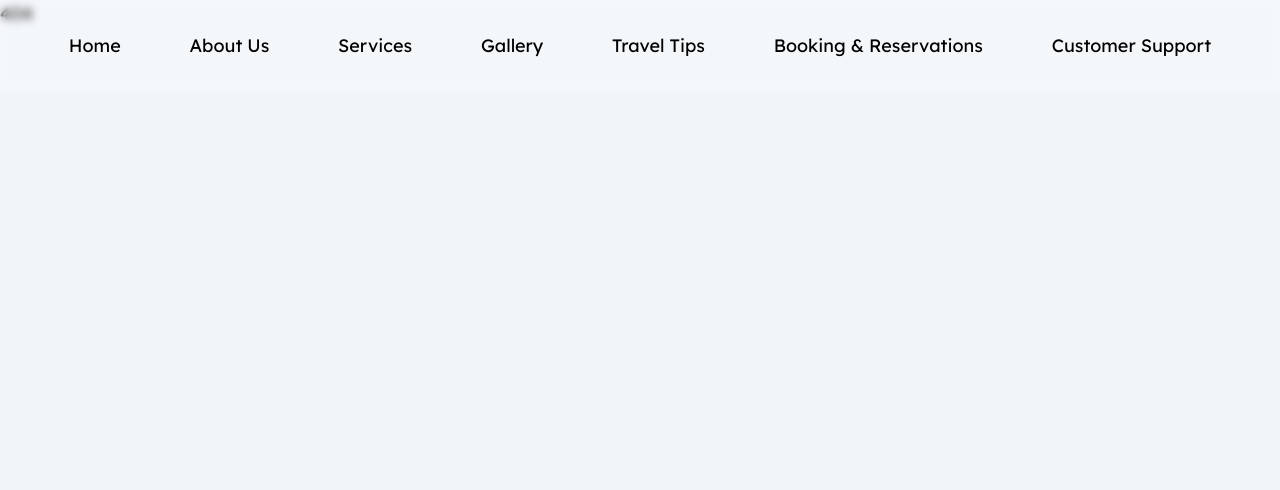
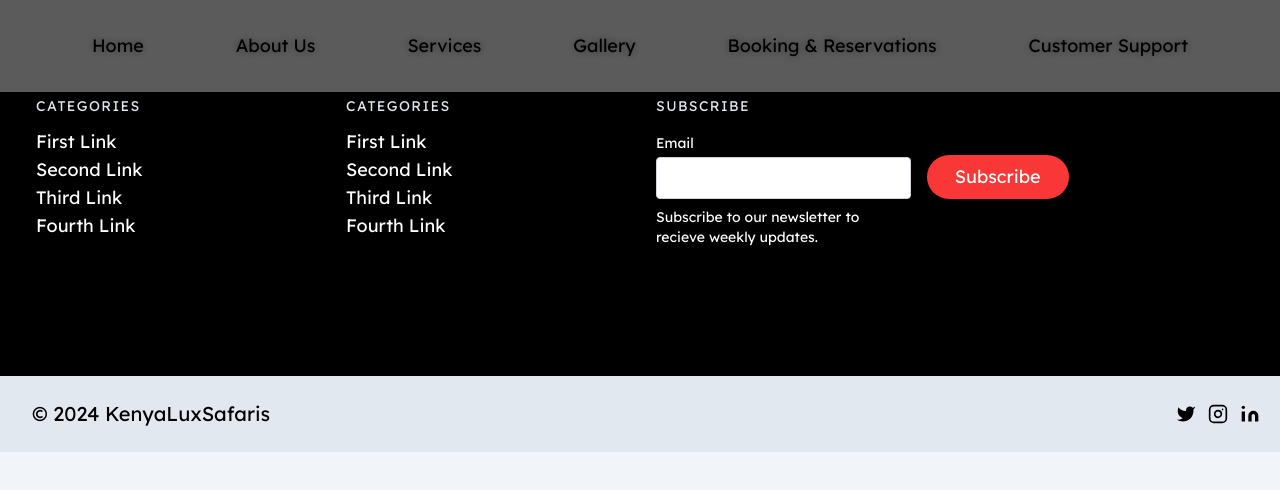
Before and after one commit to muirurii/tour, a Next.js app: page /components/header in a window 1280 px wide. Before the commit this address had no page. Shown: the top 490 px of the page. Built offline with nearby package versions, Linux system fonts and the light colour scheme.

Commit message:
added footer section

```diff
--- a/app/Types/index.ts
+++ b/app/Types/index.ts
@@ -11,5 +11,5 @@ export interface Package{
     title: string,
     description:  string,
     link: string,
-    image: string,
+    images: string[],
 }
--- /dev/null
+++ b/app/components/Footer/index.tsx
@@ -0,0 +1,91 @@
+import React from 'react'
+
+const Footer = () => {
+    return (
+        <footer className="text-white body-font bg-black">
+            <div className="container px-5 py-24 mx-auto">
+                <div className="flex flex-wrap md:text-left text-center order-first">
+                    <div className="lg:w-1/4 md:w-1/2 w-full px-4">
+                        <h2 className="title-font font-medium text-slate-200 tracking-widest text-sm mb-3">CATEGORIES</h2>
+                        <nav className="list-none mb-10">
+                            <li>
+                                <a className="text-white hover:text-slate-100">First Link</a>
+                            </li>
+                            <li>
+                                <a className="text-white hover:text-slate-100">Second Link</a>
+                            </li>
+                            <li>
+                                <a className="text-white hover:text-slate-100">Third Link</a>
+                            </li>
+                            <li>
+                                <a className="text-white hover:text-slate-100">Fourth Link</a>
+                            </li>
+                        </nav>
+                    </div>
+                    <div className="lg:w-1/4 md:w-1/2 w-full px-4">
+                        <h2 className="title-font font-medium text-slate-200 tracking-widest text-sm mb-3">CATEGORIES</h2>
+                        <nav className="list-none mb-10">
+                            <li>
+                                <a className="text-white hover:text-slate-100">First Link</a>
+                            </li>
+                            <li>
+                                <a className="text-white hover:text-slate-100">Second Link</a>
+                            </li>
+                            <li>
+                                <a className="text-white hover:text-slate-100">Third Link</a>
+                            </li>
+                            <li>
+                                <a className="text-white hover:text-slate-100">Fourth Link</a>
+                            </li>
+                        </nav>
+                    </div>
+                    <div className="lg:w-1/2 w-full px-4">
+                        <h2 className="title-font font-medium text-slate-200 tracking-widest text-sm mb-3">SUBSCRIBE</h2>
+                        <div className="flex xl:flex-nowrap md:flex-nowrap lg:flex-wrap flex-wrap justify-center items-end md:justify-start">
+                            <div className="relative w-40 sm:w-auto xl:mr-4 lg:mr-0 sm:mr-4 mr-2">
+                                <label htmlFor="footer-field" className="leading-7 text-sm">Email</label>
+                                <input type="text" id="footer-field" name="footer-field"
+                                    className="w-full  bg-opacity-50 rounded border border-gray-300 focus:bg-transparent focus:ring-2
+                   focus:ring-indigo-200  text-base outline-none py-1 px-3 leading-8 transition-colors duration-200 ease-in-out" />
+                            </div>
+                            <button className="lg:mt-2 xl:mt-0 flex-shrink-0 inline-flex text-white bg-redishMain border-0
+                            py-2 px-7 rounded-full focus:outline-none hover:bg-redishFade">Subscribe</button>
+                        </div>
+                        <p className="text-sm mt-2 md:text-left text-center">Subscribe to our newsletter to  <br /> recieve weekly updates.
+                        </p>
+                    </div>
+                </div>
+            </div>
+            <div className="bg-slate-200 text-black">
+                <div className="container px-5 py-6 mx-auto flex items-center sm:flex-row flex-col">
+                    <a className="flex title-font font-medium items-center md:justify-start justify-cente">
+                        <span className="ml-3 text-xl">© 2024 KenyaLuxSafaris</span>
+                    </a>
+                    <span className="inline-flex sm:ml-auto sm:mt-0 mt-4 justify-center sm:justify-start">
+                        <a className="ml-3">
+                            <svg fill="currentColor" stroke-linecap="round" stroke-linejoin="round" stroke-width="2" className="w-5 h-5" viewBox="0 0 24 24">
+                                <path d="M23 3a10.9 10.9 0 01-3.14 1.53 4.48 4.48 0 00-7.86 3v1A10.66 10.66 0 013 4s-4 9 5 13a11.64 11.64 0 01-7 2c9 5 20 0 20-11.5a4.5 4.5 0 00-.08-.83A7.72 7.72 0 0023 3z"></path>
+                            </svg>
+                        </a>
+                        <a className="ml-3">
+                            <svg fill="none" stroke="currentColor" stroke-linecap="round" stroke-linejoin="round" stroke-width="2" className="w-5 h-5" viewBox="0 0 24 24">
+                                <rect width="20" height="20" x="2" y="2" rx="5" ry="5"></rect>
+                                <path d="M16 11.37A4 4 0 1112.63 8 4 4 0 0116 11.37zm1.5-4.87h.01"></path>
+                            </svg>
+                        </a>
+                        <a className="ml-3">
+                            <svg fill="currentColor" stroke="currentColor" stroke-linecap="round" stroke-linejoin="round" stroke-width="0" className="w-5 h-5" viewBox="0 0 24 24">
+                                <path stroke="none" d="M16 8a6 6 0 016 6v7h-4v-7a2 2 0 00-2-2 2 2 0 00-2 2v7h-4v-7a6 6 0 016-6zM2 9h4v12H2z"></path>
+                                <circle cx="4" cy="4" r="2" stroke="none"></circle>
+                            </svg>
+                        </a>
+                    </span>
+                </div>
+            </div>
+        </footer>
+
+
+    )
+}
+
+export default Footer
--- a/app/header/MenuCards.tsx
+++ b/app/components/header/MenuCards.tsx
@@ -1,7 +1,7 @@
 import Link from 'next/link'
 import { MouseEventHandler, useEffect, useState } from 'react'
 import { FiExternalLink } from 'react-icons/fi';
-import { SubMenu } from '../Types';
+import { SubMenu } from '../../Types';
 
 
 
@@ -27,14 +27,14 @@ const MenuCards = ({ subtitles }: SubMenu) => {
          rounded-sm
         after:left-[${mousePosition.x}px] after:top-[${mousePosition.y}px]
         `}>
-          <div style={{ left: mousePosition.x, top: mousePosition.y }} className="absolute w-80 h-80 bg-redishMain z-10 rounded-full transition-all duration-100"></div>
+          <div style={{ left: mousePosition.x, top: mousePosition.y }} className="absolute w-96 h-80 bg-redishMain z-10 rounded-full transition-all duration-100"></div>
           {subtitles.map(({ title, link, img }) => (
-            <Link key={title} href="#safari-packages" className='bg-[#e4e4e4]  w-full h-[200px] z-10 rounded-md overflow-hidden
+            <Link key={title} href="#safari-packages" className='bg-[#e4e4e4]  w-full h-[250px] z-10 rounded-md overflow-hidden
             relative after:absolute after:top-0 after:left-0 after:right-0 after:bottom-0 border after:bg-inherit after:z-10 border-slate-50
             '>
               <section className="relative z-20">
                 <p className="text-center py-2 border-b border-slate-50">{title}</p>
-                <div className="absolute top-2 right-2"><FiExternalLink className='h-ful' /></div>
+                <div className="absolute top-2 right-2"><FiExternalLink /></div>
               </section>
             </Link>
           ))}
--- a/app/header/page.tsx
+++ b/app/components/header/page.tsx
@@ -3,7 +3,7 @@
 import Link from "next/link";
 import { MouseEventHandler, useState } from "react";
 import MenuCards from "./MenuCards";
-import { SubMenu } from "../Types";
+import { SubMenu } from "../../Types";
 
 const Header = () => {
 
@@ -37,10 +37,47 @@ const Header = () => {
     ]
   }
 
+  const supportSubItems: SubMenu = {
+    subtitles: [{
+      title: "Travel Tips",
+      link: "Travel Tips",
+      img: "",
+    },
+    {
+      title: "Contact us",
+      link: "destinations",
+      img: "",
+    },
+    {
+      title: "Help",
+      link: "Accomodations",
+      img: "",
+    },
+    {
+      title: "FAQ's",
+      link: "Activities",
+      img: "",
+    }
+    ]
+  }
+  const bookingSubItems: SubMenu = {
+    subtitles: [{
+      title: "Hotels",
+      link: "Travel Tips",
+      img: "",
+    },
+    {
+      title: "Events",
+      link: "destinations",
+      img: "",
+    }
+    ]
+  }
+
   return (
     <header>
       <nav>
-        <ul className="fixed top-0 left-0 z-10 w-screen flex justify-evenly items-center bg-grayFaded backdrop-blur-sm text-black">
+        <ul className="fixed top-0 left-0 z-10 w-screen flex justify-evenly items-center bg-grayFaded backdrop-blur-sm">
           <li>
             <Link href="#home" className="py-8 inline-block hover:text-redishMain">Home</Link>
           </li>
@@ -56,20 +93,18 @@ const Header = () => {
           <li>
             <Link href="#gallery" className="py-8 inline-block hover:text-redishMain">Gallery</Link>
           </li>
-          <li>
-            <Link href="#travel-tips" className="py-8 inline-block hover:text-redishMain">Travel Tips</Link>
-          </li>
           <li className="service-menu cursor-pointer py-8 hover:text-redishMain">
             {/* <Link href="#booking" className="py-8 inline-block hover:text-redishMain">Booking & Reservations</Link> */}
             Booking & Reservations
-            {<MenuCards subtitles={servicesSubItems.subtitles} />}
+            {<MenuCards subtitles={bookingSubItems.subtitles} />}
           </li>
-          <li>
-            <Link href="#customer-support" className="py-8 inline-block hover:text-redishMain">Customer Support</Link>
+          <li className="service-menu cursor-pointer py-8 hover:text-redishMain">
+            Customer Support
+            {<MenuCards subtitles={supportSubItems.subtitles} />}
           </li>
-        </ul>
-      </nav>
-    </header>
+        </ul >
+      </nav >
+    </header >
   );
 };
 
--- a/app/globals.css
+++ b/app/globals.css
@@ -32,6 +32,19 @@ body {
 
 }
 
+.clip {
+  /* height: 0; */
+  /* opacity: 0; */
+  transform: scale(0);
+}
+
+.top-bottom {
+  transform-origin: top right;
+}
+
+.left-right {
+  transform-origin: bottom right;
+}
 
 /* .service-menu:hover {
   color: red;
--- a/app/home/Featured.tsx
+++ b/app/home/Featured.tsx
@@ -11,55 +11,82 @@ const safariPackages: Package[] = [
         title: 'Maasai Mara Majesty',
         description: 'Encounter the Big Five in Maasai Mara, enjoy sunset game drives, and stay in luxurious tented camps.',
         link: '#maasai-mara-majesty-details',
-        image: 'https://images.pexels.com/photos/2648125/pexels-photo-2648125.jpeg?auto=compress&cs=tinysrgb&w=600',
+        images: [
+            "https://images.pexels.com/photos/12004888/pexels-photo-12004888.jpeg?auto=compress&cs=tinysrgb&w=600",
+            "https://images.pexels.com/photos/10822356/pexels-photo-10822356.jpeg?auto=compress&cs=tinysrgb&w=600"
+        ]
     },
     {
         title: 'Amboseli Adventure',
         description: 'Witness elephants against the backdrop of Mount Kilimanjaro in Amboseli National Park.',
         link: '#amboseli-adventure-details',
-        image: 'path/to/amboseli-image.jpg',
+        images: [
+            "https://images.pexels.com/photos/13033120/pexels-photo-13033120.jpeg?auto=compress&cs=tinysrgb&w=600",
+            "https://images.pexels.com/photos/12844386/pexels-photo-12844386.jpeg?auto=compress&cs=tinysrgb&w=600"
+        ]
     },
     {
         title: 'Serengeti Spectacular',
         description: 'Explore the vast plains of Serengeti National Park and witness the Great Migration.',
         link: '#serengeti-spectacular-details',
-        image: 'path/to/serengeti-image.jpg',
+        images: [
+            "https://images.pexels.com/photos/6056778/pexels-photo-6056778.jpeg?auto=compress&cs=tinysrgb&w=600",
+            "https://images.pexels.com/photos/6427367/pexels-photo-6427367.jpeg?auto=compress&cs=tinysrgb&w=600"
+        ]
     },
     {
         title: 'Luxe Lake Nakuru',
         description: 'Discover the flamingos of Lake Nakuru and experience luxury at lakeside lodges.',
         link: '#luxe-lake-nakuru-details',
-        image: 'path/to/lake-nakuru-image.jpg',
+        images: [
+            "https://images.pexels.com/photos/18104411/pexels-photo-18104411/free-photo-of-flock-of-flamingos-on-sea-coast.jpeg?auto=compress&cs=tinysrgb&w=600",
+            "https://images.pexels.com/photos/17814165/pexels-photo-17814165/free-photo-of-flamingos-near-stream.jpeg?auto=compress&cs=tinysrgb&w=600"
+        ]
     },
     {
         title: 'Tsavo Tranquility',
         description: 'Experience the rugged beauty of Tsavo National Park and unwind in luxury accommodations.',
         link: '#tsavo-tranquility-details',
-        image: 'path/to/tsavo-image.jpg',
+        images: [
+            "https://images.pexels.com/photos/9807764/pexels-photo-9807764.jpeg?auto=compress&cs=tinysrgb&w=600",
+            "https://images.pexels.com/photos/3992516/pexels-photo-3992516.jpeg?auto=compress&cs=tinysrgb&w=600"
+        ]
     },
     {
         title: 'Luxury Laikipia Safari',
         description: 'Explore the pristine wilderness of Laikipia and encounter diverse wildlife in luxury lodges.',
         link: '#luxury-laikipia-safari-details',
-        image: 'path/to/laikipia-image.jpg',
+        images: [
+            "https://images.pexels.com/photos/4404524/pexels-photo-4404524.jpeg?auto=compress&cs=tinysrgb&w=600",
+            "https://images.pexels.com/photos/39504/giraffe-animal-funny-facial-expression-39504.jpeg?auto=compress&cs=tinysrgb&w=1024"
+        ]
     },
     {
         title: 'Luxury Coastal Retreat',
         description: 'Combine safari adventures with a luxurious beach getaway along Kenya\'s stunning coastline.',
         link: '#luxury-coastal-retreat-details',
-        image: 'path/to/coastal-retreat-image.jpg',
+        images: [
+            "https://images.pexels.com/photos/457882/pexels-photo-457882.jpeg?auto=compress&cs=tinysrgb&w=600",
+            "https://images.pexels.com/photos/237272/pexels-photo-237272.jpeg?auto=compress&cs=tinysrgb&w=600"
+        ]
     },
     {
         title: 'Exclusive Mara Conservancies',
         description: 'Discover the exclusive conservancies bordering Maasai Mara and enjoy unrivaled wildlife experiences.',
         link: '#exclusive-mara-conservancies-details',
-        image: 'https://images.pexels.com/photos/773000/pexels-photo-773000.jpeg?auto=compress&cs=tinysrgb&w=600',
+        images: [
+            "https://images.pexels.com/photos/17766016/pexels-photo-17766016/free-photo-of-elderly-man-sitting-on-an-elephant.jpeg?auto=compress&cs=tinysrgb&w=600",
+            "https://images.pexels.com/photos/12004884/pexels-photo-12004884.jpeg?auto=compress&cs=tinysrgb&w=600"
+        ]
     },
     {
         title: 'Wildlife Photography Expedition',
         description: 'Join a specialized photography safari to capture stunning wildlife moments in Kenya\'s natural habitats.',
         link: '#wildlife-photography-expedition-details',
-        image: 'https://images.pexels.com/photos/2804411/pexels-photo-2804411.jpeg?auto=compress&cs=tinysrgb&w=600',
+        images: [
+            "https://images.pexels.com/photos/17749482/pexels-photo-17749482/free-photo-of-young-men-in-colorful-shuka-throws-standing-on-a-cow-pasture.jpeg?auto=compress&cs=tinysrgb&w=600",
+            "https://images.pexels.com/photos/9185432/pexels-photo-9185432.jpeg?auto=compress&cs=tinysrgb&w=600"
+        ]
     },
 ];
 
@@ -86,11 +113,11 @@ const FeaturedPackages: React.FC = () => {
         }
     };
     return (
-        <section className="featured-packages-section pb-16 relative">
+        <section className="featured-packages-section pb-16 relative bg-slate-100">
             <Heading heading="Luxury Safari Packages" subHeading="Featured" />
-            <Carousel responsive={responsive} autoPlay={true} infinite={true} rewind={true} showDots={true} focusOnSelect={true} renderDotsOutside={true} >
+            <Carousel transitionDuration={4000} responsive={responsive} autoPlay={true} infinite={true} rewind={true} showDots={true} focusOnSelect={true} renderDotsOutside={true} >
                 {safariPackages.map((packageObj) => <FeaturedCard packageObj={packageObj} key={packageObj.description} />)}
-            </Carousel>;
+            </Carousel>
         </section >
     );
 };
--- a/app/home/FeaturedCard.tsx
+++ b/app/home/FeaturedCard.tsx
@@ -1,23 +1,32 @@
-import React from 'react'
+/* eslint-disable @next/next/no-img-element */
+import React, { useState } from 'react'
 import { Package } from '../Types';
 import { BsLink, BsStarFill } from 'react-icons/bs';
 
 
 
-const FeaturedCard = ({ packageObj: { title, description, image, link } }: { packageObj: Package }) => {
+const FeaturedCard = ({ packageObj: { title, description, images, link } }: { packageObj: Package }) => {
+
+    // const [activeImage, setActiveImage] = useState<number>(0);
+    // setTimeout(() => activeImage === 0 ? setActiveImage(1) : setActiveImage(0), 3000);
+
     return (
         <section className="p-4 relative h-full">
             <h1 className="pb-4 text-redishain">{title}</h1>
             <div className="absolute top-5 right-5">
                 <BsStarFill className="fill-redishMain" />
             </div>
-            <div className="h-96 w-full rounded-sm absolut-[50px]"
-                // style={{ backgroundImage: `url(${image})` }}>
-                style={{ backgroundImage: `url(https://images.pexels.com/photos/2862070/pexels-photo-2862070.jpeg?auto=compress&cs=tinysrgb&w=1024)` }}>
+            <div className="h-96 w-full rounded-xl relative overflow-hidden
+            after:absolute after:top-0 after:left-0 after:right-0 after:bottom-0 after:bg-gradient-to-b after:from-transparent after:to-redishFaded"
+            >
+                {/* <img className={`${activeImage === 1 ? "opacity-0" : "opacity-100"} object-cover
+                 absolute top-0 left-0 transition-all duration-600 h-full w-full`} src={images[0]} alt={title} /> */}
+                <img className={` object-cover
+                 absolute top-0 left-0 transition-all duration-600 h-full w-full`} src={images[1]} alt={title} />
+                <p className="p-3 absolute bottom-4 left-4 z-10 text-slate-200">{description}</p>
             </div>
-            <p className="p-3">{description}</p>
-            <a href={link} className="float-right bg-redishMain rounded-full py-2 px-5 text-white">View </a>
-        </section>
+            <a href={link} className="float-right bg-redishMain rounded-full py-2 px-5 text-white mt-6 font-light">View </a>
+        </section >
     )
 }
 
--- a/app/home/Hero.tsx
+++ b/app/home/Hero.tsx
@@ -1,3 +1,4 @@
+/* eslint-disable @next/next/no-img-element */
 "use client"
 
 import { MouseEventHandler, useEffect, useState } from "react";
@@ -50,12 +51,14 @@ const Hero = () => {
     }
 
     return (
+        <section className="fixed top-0 left-0 w-full h-screen -z-10">
+
             <section className="h-screen w-screen relative after:bg-[#fff4] after:absolute after:top-0 after:left-0
         after:bottom-0 after:right-0 backdrop-blur-sm after:z-10">
                 <section className="absolute top-1/2 -translate-y-1/2 left-16 bg-red-0 z-30 uppercase">
-                <section className={`${orbitron.className} text-[100px] leading-[100px] text-black`}>
-                    <p className="mb-8"><span className="text-redishMain">Explore</span> Kenya&apos;s</p>
-                    <p>Stunning <span className="text-redishMain">Beauty</span></p>
+                    <section className={`${orbitron.className}  text-[100px] leading-[100px] text-black`}>
+                        <p className="mb-8 bg-gradient-to-t from-redishMain via-red-400 to-redishMain bg-clip-text text-transparent"><span className="">Explore</span> Kenya&apos;s</p>
+                        <p className="bg-gradient-to-t from-redishMain via-red-400 to-redishMain bg-clip-text text-transparent">Stunning <span className="">Beauty</span></p>
                     </section>
                     <section className="mt-8">
                         <p></p>
@@ -75,6 +78,7 @@ const Hero = () => {
                         className="bg-black p-4 m-2 rounded-full hover:bg-gray-700 transition-colors duration-300" ><FaArrowRight className="fill-white" /></button>
                 </section>
             </section>
+        </section>
     )
 }
 
--- a/app/home/Testimonials.tsx
+++ b/app/home/Testimonials.tsx
@@ -20,7 +20,7 @@ export const Testimonial = () => {
 
 const Testimonials = () => {
     return (
-        <section className='pb-16'>
+        <section className='pb-16 bg-slate-100'>
             <Heading heading="Testimonials" subHeading="what customers say" />
             <section className="flex items-center flex-wap justify-evenly gap-12">
                 <Testimonial />
--- a/app/home/Welcome.tsx
+++ b/app/home/Welcome.tsx
@@ -2,7 +2,7 @@ import Heading from "../components/Heading";
 
 const Welcome = () => {
     return (
-        <section className="pb- relative fle flex-col justify-evenly  items-center">
+        <section className="pb- relative fle flex-col justify-evenly  items-center mt-[100vh] bg-slate-100">
             <section className="">
                 <Heading heading="Welcome to KenyaLuxSafaris.com" subHeading="who we are" />
                 <div className="flex items-center justify-center flex-col gap-16 text-center absolute top-1/2 left-1/2  w-screen -translate-x-1/2 -translate-y-1/2">
--- a/app/layout.tsx
+++ b/app/layout.tsx
@@ -1,7 +1,8 @@
 import type { Metadata } from "next";
 import { Lexend } from "next/font/google";
 import "./globals.css";
-import Header from "./header/page";
+import Header from "./components/header/page";
+import Footer from "./components/Footer";
 
 const lexend = Lexend({
   subsets: ["latin"],
@@ -24,6 +25,7 @@ export default function RootLayout({
       <body className={`${lexend.className} overflow-x-hidden text-black bg-slate-100 text-lg`}>
         <Header />
         {children}
+        <Footer />
       </body>
     </html>
   );
```
Lines whose indentation alone changed are shown as unchanged.
